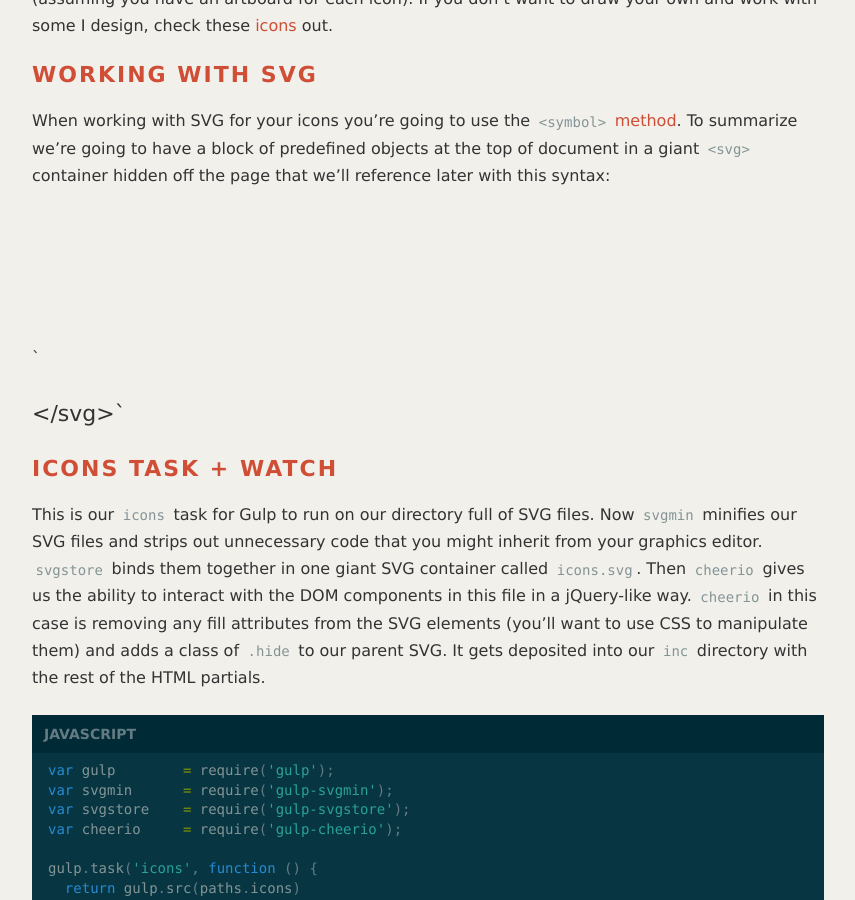
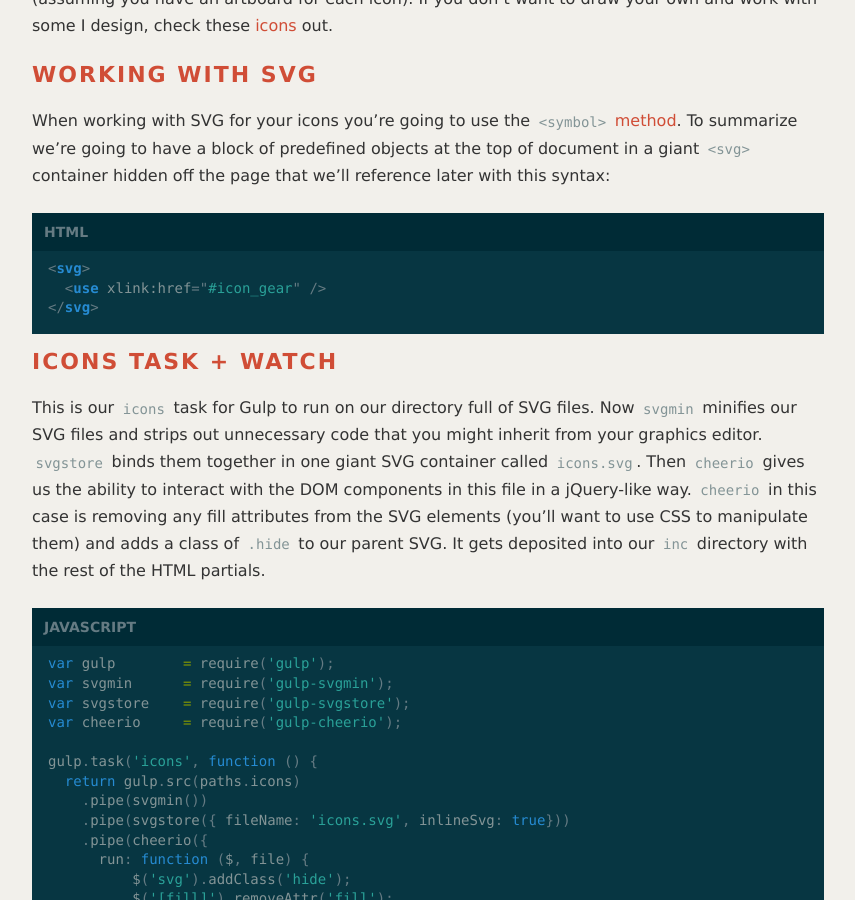
Before and after one commit to charlespeters/ARWHD, a Jekyll site: the page built from _posts/2015-05-26-svg-gulp-workflow.md, in a window 1280 px wide and 900 px high, scrolled down 2237 px. Shown: the whole window, without its empty margins (212-1067 px from the left). Built offline with Jekyll 4.4.1, drawn with Linux system fonts in a browser that asks for light colours; nearby versions of some CDN libraries; some web fonts are replaced; comment, search, counter and statistics services are not loaded.

Commit message:
cleaning up code block

````diff
--- a/_posts/2015-05-26-svg-gulp-workflow.md
+++ b/_posts/2015-05-26-svg-gulp-workflow.md
@@ -76,14 +76,15 @@ var paths = {
 
 In our project structure there needs to be some directory full of only SVG files to become your icon system. Illustrator & Sketch both let you export a series of artboards into multiple SVG files (assuming you have an artboard for each icon). If you don't want to draw your own and work with some I design, check these [icons](http://charlespeters.net/justafewicons/) out.
 
-
 ### Working with SVG
 
 When working with SVG for your icons you're going to use the [`<symbol>` method](https://css-tricks.com/svg-symbol-good-choice-icons/). To summarize we're going to have a block of predefined objects at the top of document in a giant `<svg>` container hidden off the page that we'll reference later with this syntax:
 
-`<svg>
+```markup
+<svg>
   <use xlink:href="#icon_gear" />
-</svg>`
+</svg>
+```
 
 ### Icons Task + Watch
 
````
